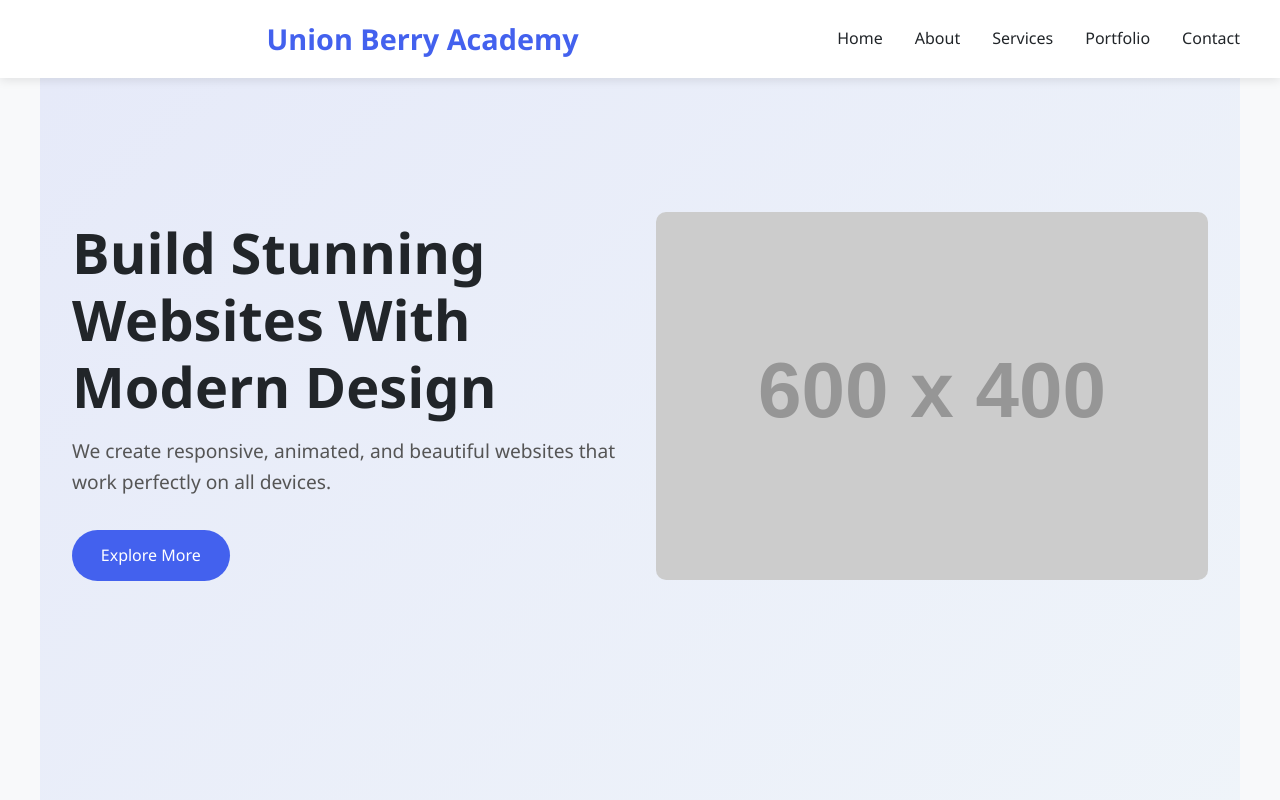
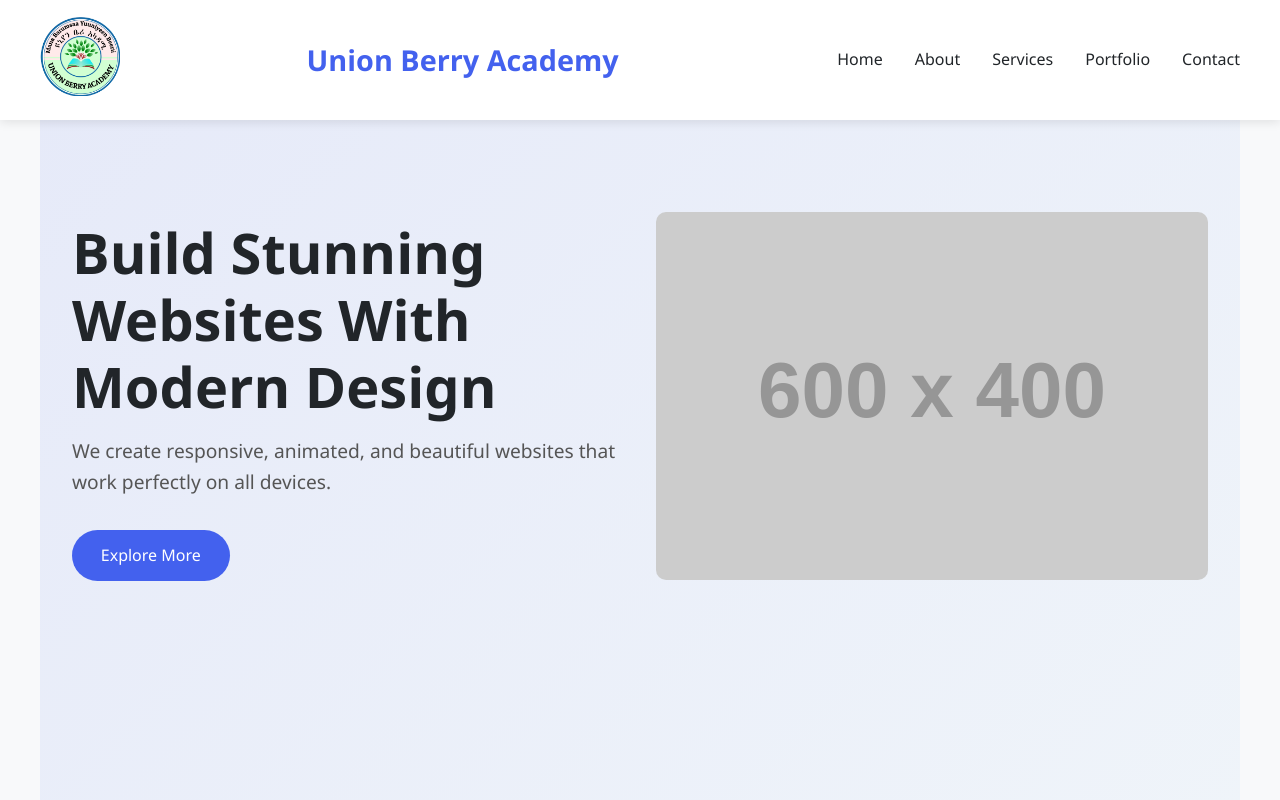
Before and after one commit to Habtesha/unionberry-academy, a plain HTML site: page index.html in a window 1280 px wide. Shown: the top 800 px of the page. Drawn offline with Linux system fonts and the light colour scheme; files that its build step writes are made by us from their sources; placeholder pictures from the web are drawn by us.

Commit message:
Update index.html

```diff
--- a/index.html
+++ b/index.html
@@ -12,7 +12,7 @@
     <!-- Header -->
     <header>
         <div class="nav-container">
-            <div><img src="image/union berry logo 1.png" width="80px" alt=""></div>
+            <div><img src="union berry logo 1.png" width="80px" alt=""></div>
             <a href="index.html" class="logo">
                  Union Berry Academy
             </a>
```
